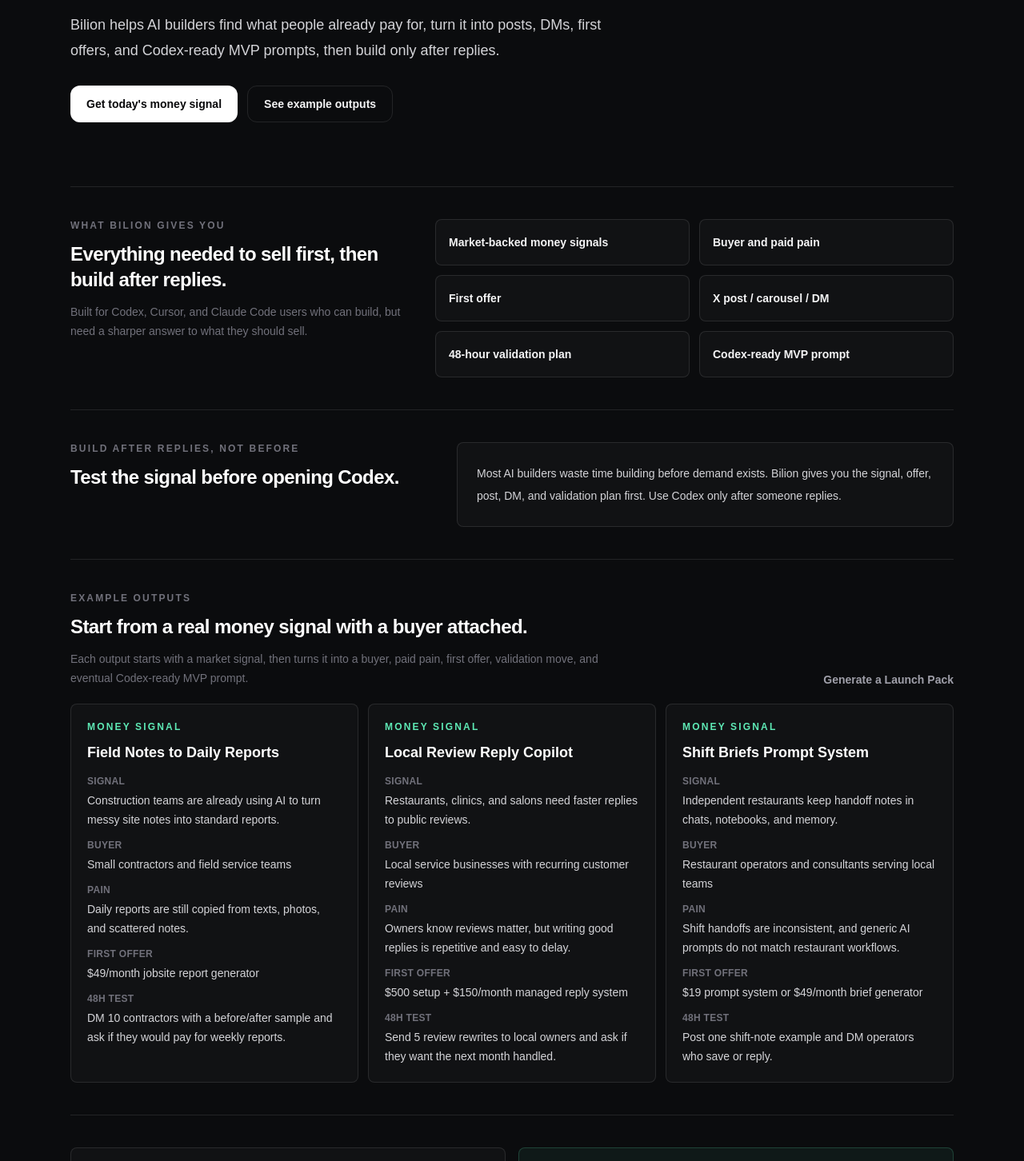
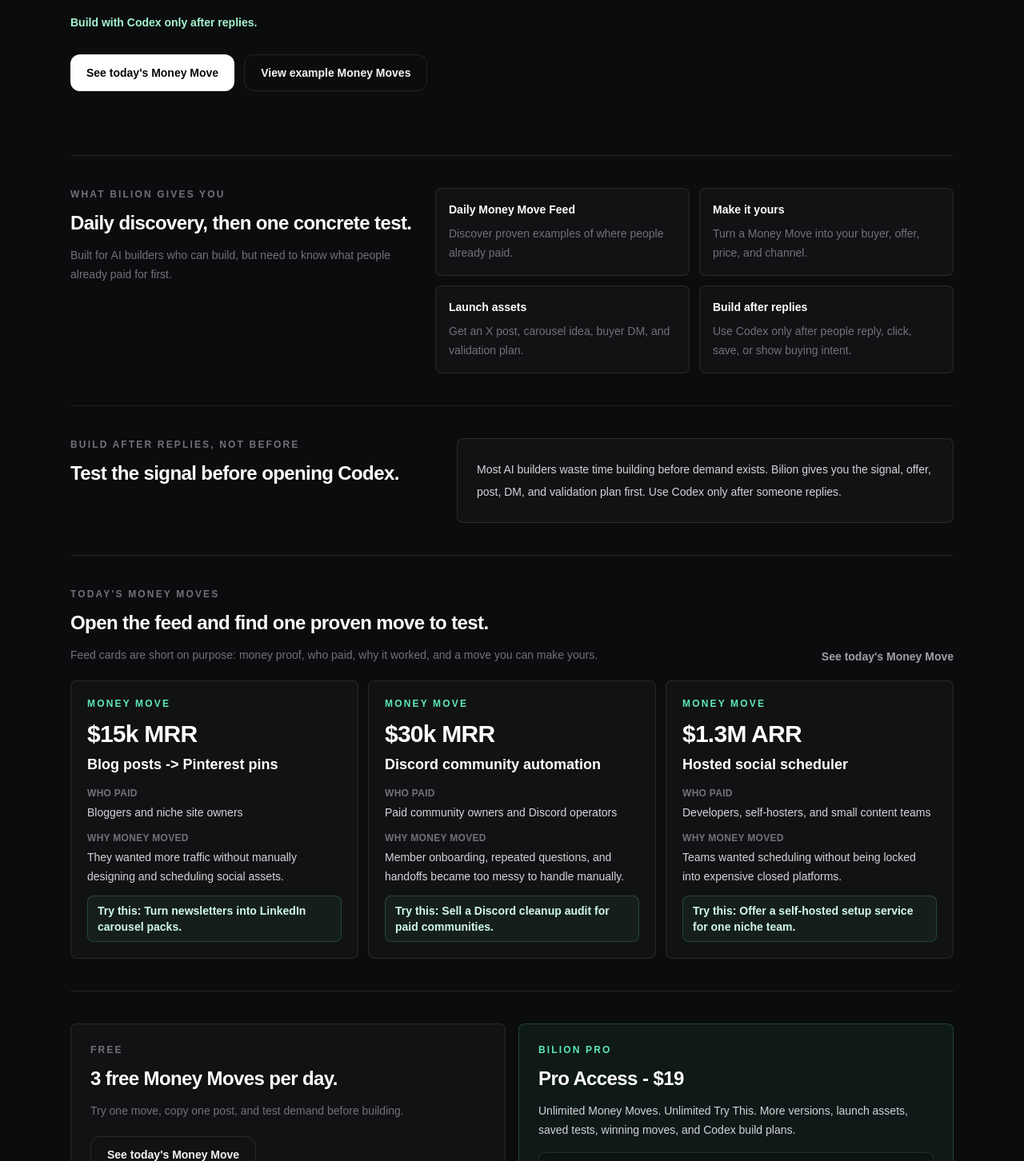
Before and after one commit to rireme33/bilion, a Next.js app: page / in a window 1280 px wide. Shown: the part 418-1870 px from the top of the page at 80% size. Built offline with nearby package versions, Linux system fonts and the light colour scheme.

Commit message:
Reposition Bilion as Money Move Feed

```diff
--- a/app/page.tsx
+++ b/app/page.tsx
@@ -3,40 +3,47 @@
 import Link from "next/link";
 import type { ReactNode } from "react";
 
-const exampleOutputs = [
+const todaysMoneyMoves = [
   {
-    name: "Field Notes to Daily Reports",
-    signal: "Construction teams are already using AI to turn messy site notes into standard reports.",
-    buyer: "Small contractors and field service teams",
-    pain: "Daily reports are still copied from texts, photos, and scattered notes.",
-    firstOffer: "$49/month jobsite report generator",
-    test: "DM 10 contractors with a before/after sample and ask if they would pay for weekly reports.",
+    revenue: "$15k MRR",
+    sold: "Blog posts -> Pinterest pins",
+    buyer: "Bloggers and niche site owners",
+    why: "They wanted more traffic without manually designing and scheduling social assets.",
+    tryThis: "Turn newsletters into LinkedIn carousel packs.",
   },
   {
-    name: "Local Review Reply Copilot",
-    signal: "Restaurants, clinics, and salons need faster replies to public reviews.",
-    buyer: "Local service businesses with recurring customer reviews",
-    pain: "Owners know reviews matter, but writing good replies is repetitive and easy to delay.",
-    firstOffer: "$500 setup + $150/month managed reply system",
-    test: "Send 5 review rewrites to local owners and ask if they want the next month handled.",
+    revenue: "$30k MRR",
+    sold: "Discord community automation",
+    buyer: "Paid community owners and Discord operators",
+    why: "Member onboarding, repeated questions, and handoffs became too messy to handle manually.",
+    tryThis: "Sell a Discord cleanup audit for paid communities.",
   },
   {
-    name: "Shift Briefs Prompt System",
-    signal: "Independent restaurants keep handoff notes in chats, notebooks, and memory.",
-    buyer: "Restaurant operators and consultants serving local teams",
-    pain: "Shift handoffs are inconsistent, and generic AI prompts do not match restaurant workflows.",
-    firstOffer: "$19 prompt system or $49/month brief generator",
-    test: "Post one shift-note example and DM operators who save or reply.",
+    revenue: "$1.3M ARR",
+    sold: "Hosted social scheduler",
+    buyer: "Developers, self-hosters, and small content teams",
+    why: "Teams wanted scheduling without being locked into expensive closed platforms.",
+    tryThis: "Offer a self-hosted setup service for one niche team.",
   },
 ];
 
-const deliverables = [
-  "Market-backed money signals",
-  "Buyer and paid pain",
-  "First offer",
-  "X post / carousel / DM",
-  "48-hour validation plan",
-  "Codex-ready MVP prompt",
+const bilionGives = [
+  {
+    title: "Daily Money Move Feed",
+    body: "Discover proven examples of where people already paid.",
+  },
+  {
+    title: "Make it yours",
+    body: "Turn a Money Move into your buyer, offer, price, and channel.",
+  },
+  {
+    title: "Launch assets",
+    body: "Get an X post, carousel idea, buyer DM, and validation plan.",
+  },
+  {
+    title: "Build after replies",
+    body: "Use Codex only after people reply, click, save, or show buying intent.",
+  },
 ];
 
 function LanguageSwitch() {
@@ -74,30 +81,34 @@ function ButtonLink({
   );
 }
 
-function ExampleOutputCard({ item }: { item: (typeof exampleOutputs)[number] }) {
+function MoneyMoveCard({ item }: { item: (typeof todaysMoneyMoves)[number] }) {
   return (
     <article className="min-w-0 overflow-hidden rounded-lg border border-white/10 bg-[#111214] p-4 sm:p-5">
       <div className="text-xs font-semibold uppercase tracking-[0.18em] text-emerald-300">
-        Money Signal
+        Money Move
       </div>
-      <h3 className="mt-3 break-words text-lg font-semibold leading-6 text-white">
-        {item.name}
+      <div className="mt-3 break-words text-3xl font-black tracking-tight text-white">
+        {item.revenue}
+      </div>
+      <h3 className="mt-2 break-words text-lg font-semibold leading-6 text-white">
+        {item.sold}
       </h3>
       <div className="mt-4 grid min-w-0 gap-3 text-sm leading-6">
-        {[
-          ["Signal", item.signal],
-          ["Buyer", item.buyer],
-          ["Pain", item.pain],
-          ["First Offer", item.firstOffer],
-          ["48h Test", item.test],
-        ].map(([label, value]) => (
-          <div key={label} className="min-w-0">
-            <div className="text-xs font-semibold uppercase tracking-wide text-zinc-500">
-              {label}
-            </div>
-            <p className="mt-1 break-words text-zinc-300">{value}</p>
+        <div className="min-w-0">
+          <div className="text-xs font-semibold uppercase tracking-wide text-zinc-500">
+            Who paid
           </div>
-        ))}
+          <p className="mt-1 break-words text-zinc-300">{item.buyer}</p>
+        </div>
+        <div className="min-w-0">
+          <div className="text-xs font-semibold uppercase tracking-wide text-zinc-500">
+            Why money moved
+          </div>
+          <p className="mt-1 break-words text-zinc-300">{item.why}</p>
+        </div>
+        <div className="rounded-lg border border-emerald-300/20 bg-emerald-300/[0.06] px-3 py-2 text-sm font-semibold text-emerald-100">
+          Try this: {item.tryThis}
+        </div>
       </div>
     </article>
   );
@@ -116,7 +127,7 @@ export default function HomePage() {
               <div className="truncate text-lg font-black tracking-tight transition group-hover:text-zinc-200">
                 Bilion
               </div>
-              <div className="truncate text-xs text-zinc-500">Money Signal OS</div>
+              <div className="truncate text-xs text-zinc-500">Money Move Feed</div>
             </div>
           </Link>
           <LanguageSwitch />
@@ -125,19 +136,22 @@ export default function HomePage() {
         <section className="py-14 md:py-20">
           <div className="max-w-3xl">
             <div className="text-xs font-semibold uppercase tracking-[0.18em] text-zinc-500">
-              Market -&gt; Signal -&gt; Output Pack -&gt; Test -&gt; Build
+              Money moved somewhere -&gt; Make it yours -&gt; Test today -&gt; Build after replies
             </div>
             <h1 className="mt-5 break-words text-4xl font-semibold leading-tight tracking-tight md:text-6xl">
-              Turn proven money signals into Codex-ready business prompts.
+              Stop guessing what to build.
             </h1>
             <p className="mt-5 max-w-2xl break-words text-base leading-7 text-zinc-300 md:text-lg md:leading-8">
-              Bilion helps AI builders find what people already pay for, turn it into posts, DMs, first offers, and Codex-ready MVP prompts, then build only after replies.
+              Bilion shows proven Money Moves, turns them into your version, and gives you the post, DM, offer, and validation plan to test today.
+            </p>
+            <p className="mt-3 max-w-2xl break-words text-sm font-semibold leading-6 text-emerald-200">
+              Build with Codex only after replies.
             </p>
 
             <div className="mt-7 flex flex-col gap-3 sm:flex-row">
-              <ButtonLink href="/app">Get today&apos;s money signal</ButtonLink>
-              <ButtonLink href="#example-outputs" variant="secondary">
-                See example outputs
+              <ButtonLink href="/app">See today&apos;s Money Move</ButtonLink>
+              <ButtonLink href="#todays-money-moves" variant="secondary">
+                View example Money Moves
               </ButtonLink>
             </div>
           </div>
@@ -150,19 +164,20 @@ export default function HomePage() {
                 What Bilion gives you
               </div>
               <h2 className="mt-3 break-words text-2xl font-semibold tracking-tight">
-                Everything needed to sell first, then build after replies.
+                Daily discovery, then one concrete test.
               </h2>
               <p className="mt-3 max-w-xl break-words text-sm leading-6 text-zinc-500">
-                Built for Codex, Cursor, and Claude Code users who can build, but need a sharper answer to what they should sell.
+                Built for AI builders who can build, but need to know what people already paid for first.
               </p>
             </div>
             <div className="grid min-w-0 gap-3 sm:grid-cols-2">
-              {deliverables.map((item) => (
+              {bilionGives.map((item) => (
                 <div
-                  key={item}
-                  className="min-w-0 rounded-lg border border-white/10 bg-[#111214] p-4 text-sm font-semibold leading-6 text-zinc-100"
+                  key={item.title}
+                  className="min-w-0 rounded-lg border border-white/10 bg-[#111214] p-4"
                 >
-                  <span className="break-words">{item}</span>
+                  <div className="break-words text-sm font-semibold text-white">{item.title}</div>
+                  <p className="mt-2 break-words text-sm leading-6 text-zinc-500">{item.body}</p>
                 </div>
               ))}
             </div>
@@ -185,26 +200,26 @@ export default function HomePage() {
           </div>
         </section>
 
-        <section id="example-outputs" className="border-t border-white/10 py-10">
+        <section id="todays-money-moves" className="border-t border-white/10 py-10">
           <div className="mb-5 flex min-w-0 flex-col justify-between gap-3 sm:flex-row sm:items-end">
             <div className="min-w-0">
               <div className="text-xs font-semibold uppercase tracking-[0.18em] text-zinc-500">
-                Example outputs
+                Today&apos;s Money Moves
               </div>
               <h2 className="mt-3 break-words text-2xl font-semibold tracking-tight">
-                Start from a real money signal with a buyer attached.
+                Open the feed and find one proven move to test.
               </h2>
               <p className="mt-3 max-w-2xl break-words text-sm leading-6 text-zinc-500">
-                Each output starts with a market signal, then turns it into a buyer, paid pain, first offer, validation move, and eventual Codex-ready MVP prompt.
+                Feed cards are short on purpose: money proof, who paid, why it worked, and a move you can make yours.
               </p>
             </div>
             <Link href="/app" className="text-sm font-semibold text-zinc-400 transition hover:text-white">
-              Generate a Launch Pack
+              See today&apos;s Money Move
             </Link>
           </div>
           <div className="grid min-w-0 gap-3 lg:grid-cols-3">
-            {exampleOutputs.map((item) => (
-              <ExampleOutputCard key={item.name} item={item} />
+            {todaysMoneyMoves.map((item) => (
+              <MoneyMoveCard key={item.sold} item={item} />
             ))}
           </div>
         </section>
@@ -216,35 +231,35 @@ export default function HomePage() {
                 Free
               </div>
               <h2 className="mt-3 break-words text-2xl font-semibold tracking-tight">
-                3 free Launch Packs per day.
+                3 free Money Moves per day.
               </h2>
               <p className="mt-3 break-words text-sm leading-6 text-zinc-500">
-                Use Bilion to see the signal, pick a market, test a first offer, and decide what deserves to be built.
+                Try one move, copy one post, and test demand before building.
               </p>
               <div className="mt-5">
                 <ButtonLink href="/app" variant="secondary">
-                  Get today&apos;s money signal
+                  See today&apos;s Money Move
                 </ButtonLink>
               </div>
             </article>
 
             <article className="min-w-0 overflow-hidden rounded-lg border border-emerald-300/20 bg-emerald-300/[0.06] p-5 sm:p-6">
               <div className="text-xs font-semibold uppercase tracking-[0.18em] text-emerald-300">
-                Founder Access
+                Bilion Pro
               </div>
               <h2 className="mt-3 break-words text-2xl font-semibold tracking-tight">
-                Founder Access - $19
+                Pro Access - $19
               </h2>
               <p className="mt-3 break-words text-sm leading-6 text-zinc-300">
-                Unlock the full Launch Pack when you are ready to test the offer seriously.
+                Unlimited Money Moves. Unlimited Try This. More versions, launch assets, saved tests, winning moves, and Codex build plans.
               </p>
               <div className="mt-4 grid gap-2 text-sm leading-6 text-zinc-200">
                 {[
-                  "Full Codex MVP prompt",
-                  "DM script",
-                  "Offer template",
-                  "48-hour validation plan",
-                  "Build instructions",
+                  "Unlimited Money Moves",
+                  "Unlimited Try This",
+                  "More versions and launch assets",
+                  "Saved tests and winning moves",
+                  "Codex build plans after validation",
                 ].map((item) => (
                   <div key={item} className="rounded-lg border border-white/10 bg-black/20 px-3 py-2">
                     {item}
@@ -252,7 +267,7 @@ export default function HomePage() {
                 ))}
               </div>
               <div className="mt-5">
-                <ButtonLink href="/founder">Unlock Founder Access - $19</ButtonLink>
+                <ButtonLink href="/founder">Unlock unlimited Money Moves</ButtonLink>
               </div>
             </article>
           </div>
```
